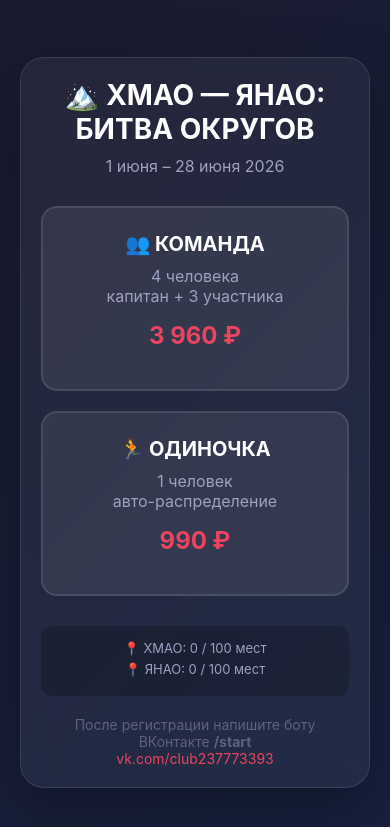
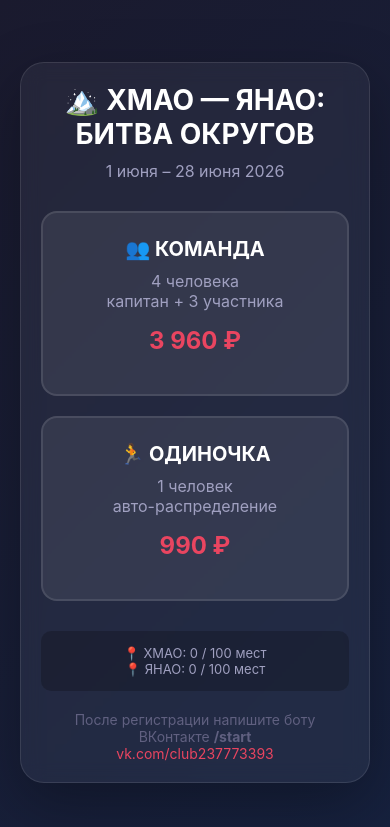
Before and after one commit to mrbodya1/bitva_okrugov, a Flask app: page / in a window 390 px wide. Shown: the top 827 px of the page. Run offline with Flask 3, Linux system fonts and the light colour scheme.

Commit message:
Update index.html

```diff
--- a/templates/index.html
+++ b/templates/index.html
@@ -81,13 +81,6 @@
             font-size: 13px;
             text-align: center;
         }
-        .limits-info p {
-            margin-bottom: 5px;
-        }
-        @media (max-width: 600px) {
-            .option-cards { grid-template-columns: 1fr; }
-            .container { padding: 20px; }
-        }
         .vk-link {
             margin-top: 20px;
             text-align: center;
@@ -97,6 +90,10 @@
         .vk-link a {
             color: #e94560;
             text-decoration: none;
+        }
+        @media (max-width: 600px) {
+            .option-cards { grid-template-columns: 1fr; }
+            .container { padding: 20px; }
         }
     </style>
 </head>
```
